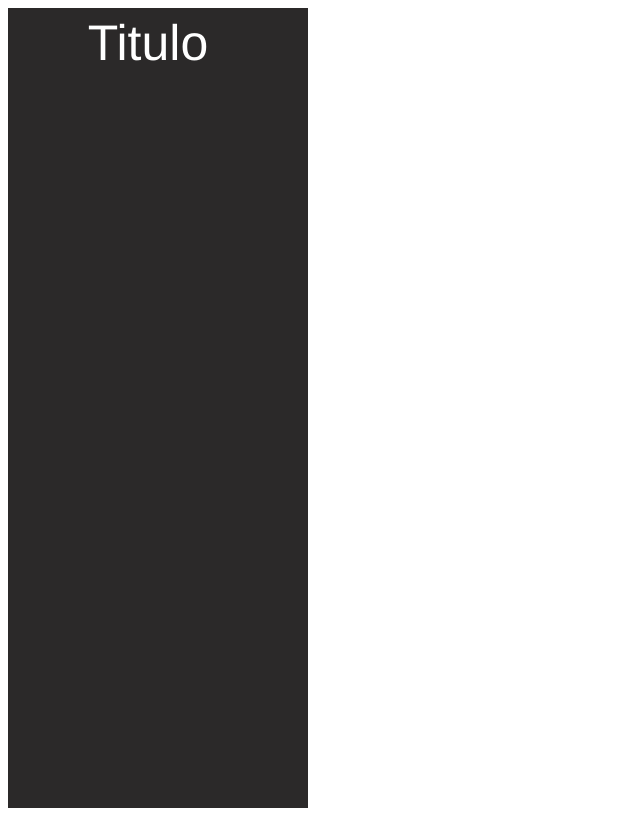
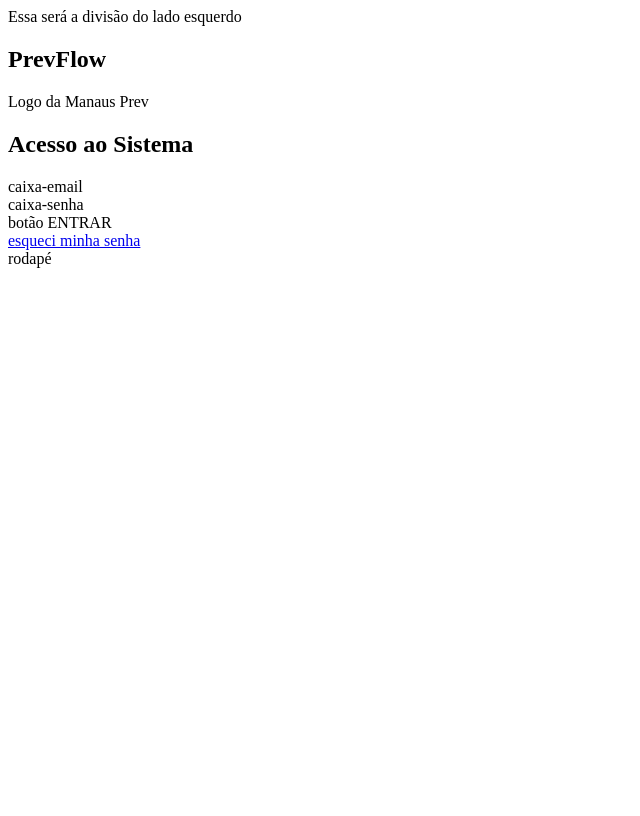
Before and after one commit to WilyDock7/Projeto-ManausPrev-2, a plain HTML site: page index.html in a window 1280 px wide. Shown: the whole page, without its empty margins (0-640 px from the left). Drawn offline with Linux system fonts and the light colour scheme.

Commit message:
Início da tela de login 16/11/2026

```diff
--- a/index.html
+++ b/index.html
@@ -8,15 +8,35 @@
 </head>
 <body>
 
-    <nav class="Barra-lateral">
+    <aside>
 
-         <div class="Titilo-barra-lateral">Titulo</div>
+        Essa será a divisão do lado esquerdo
 
-         <ul>
-            <a href=""></a>
-         </ul>
+        <h1>PrevFlow</h1>
 
-    </nav>
+        <div>Logo da Manaus Prev</div>
+
+    </aside>
+
+
+    <main>
+        <form action="Fazer-login">
+            <h2>Acesso ao Sistema</h2>
+
+            <div class="caixa-retangulo-padrão">caixa-email</div>
+            <div class="caixa-retangulo-padrão">caixa-senha</div>
+            <div class="caixa-retangulo-padrão">botão ENTRAR</div>
+            <a href="redirecionar-link-esqueci-miha-senha">esqueci minha senha</a>
+
+            <footer>
+                rodapé
+            </footer>
+
+
+        </form>
+
+
+    </main>
 
 
 
--- a/style.css
+++ b/style.css
@@ -2,13 +2,18 @@ body{
     height: 100vh;
 }
 
-nav.Barra-lateral{
-    height: 100%;
-    width: 300px;
-    background-color: rgb(43, 41, 41);
+.Barra-central{
+    height: 50%;
+    width: 500px;
+    background-color: rgba(97, 168, 103, 0.799);
+    position: absolute;
+    top: 50%;
+    left: 50%;
+    transform: translate(-50%, -50%);
+
 }
 
-div.Titilo-barra-lateral{
+.Titulo-barra-central{
     color: white;
     font-family: 'Franklin Gothic Medium', 'Arial Narrow', Arial, sans-serif;
     font-size: 50px;
@@ -16,8 +21,13 @@ div.Titilo-barra-lateral{
     justify-content: center;
     align-items: center;
     height: 50px;
-    width: 280px;
+    width: 100%;
     padding-top: 10px;
     cursor: pointer;
 
 }
+
+.Caixa-texto{
+    font-family: 'Franklin Gothic Medium', 'Arial Narrow', Arial, sans-serif;
+    font-size: small;
+}
```
